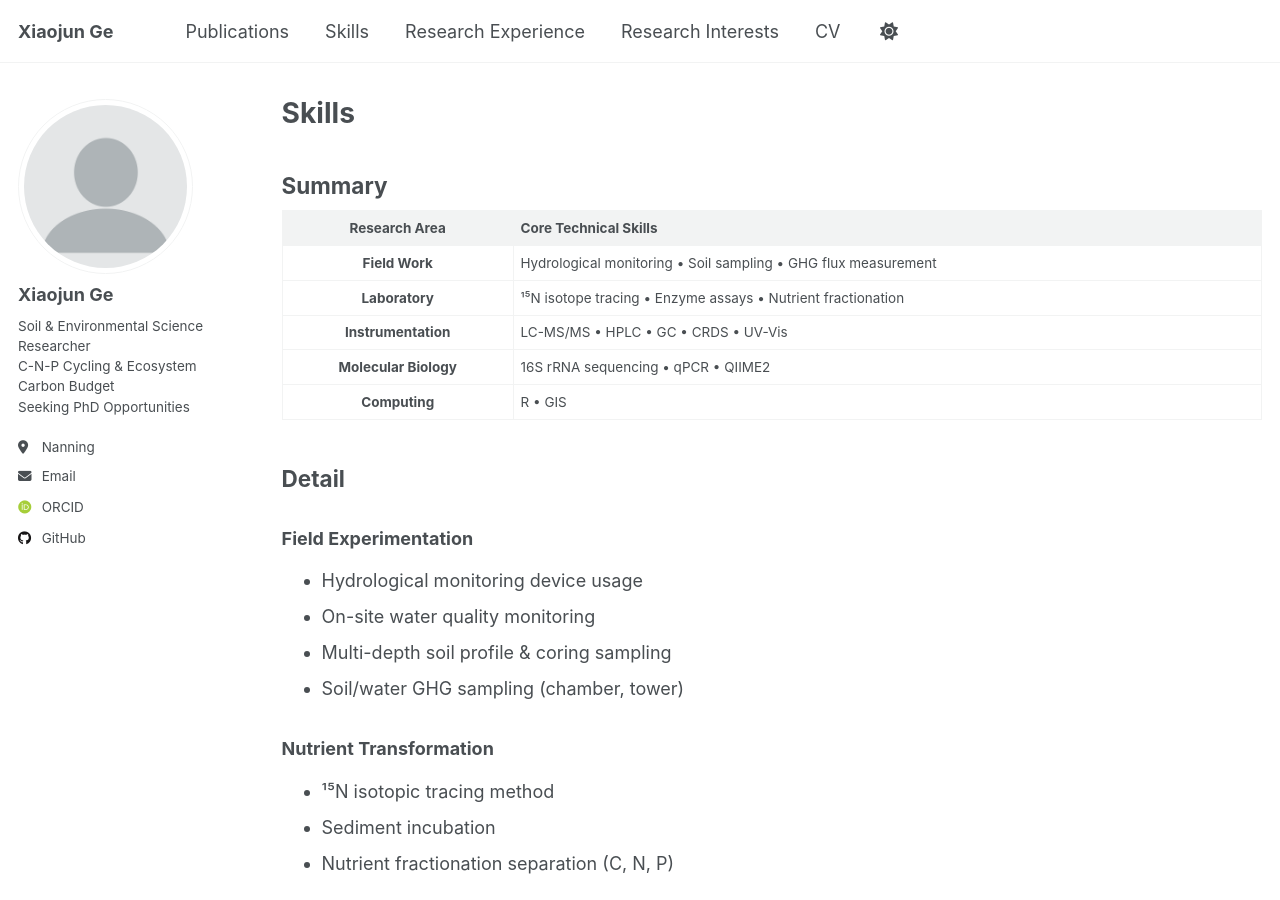
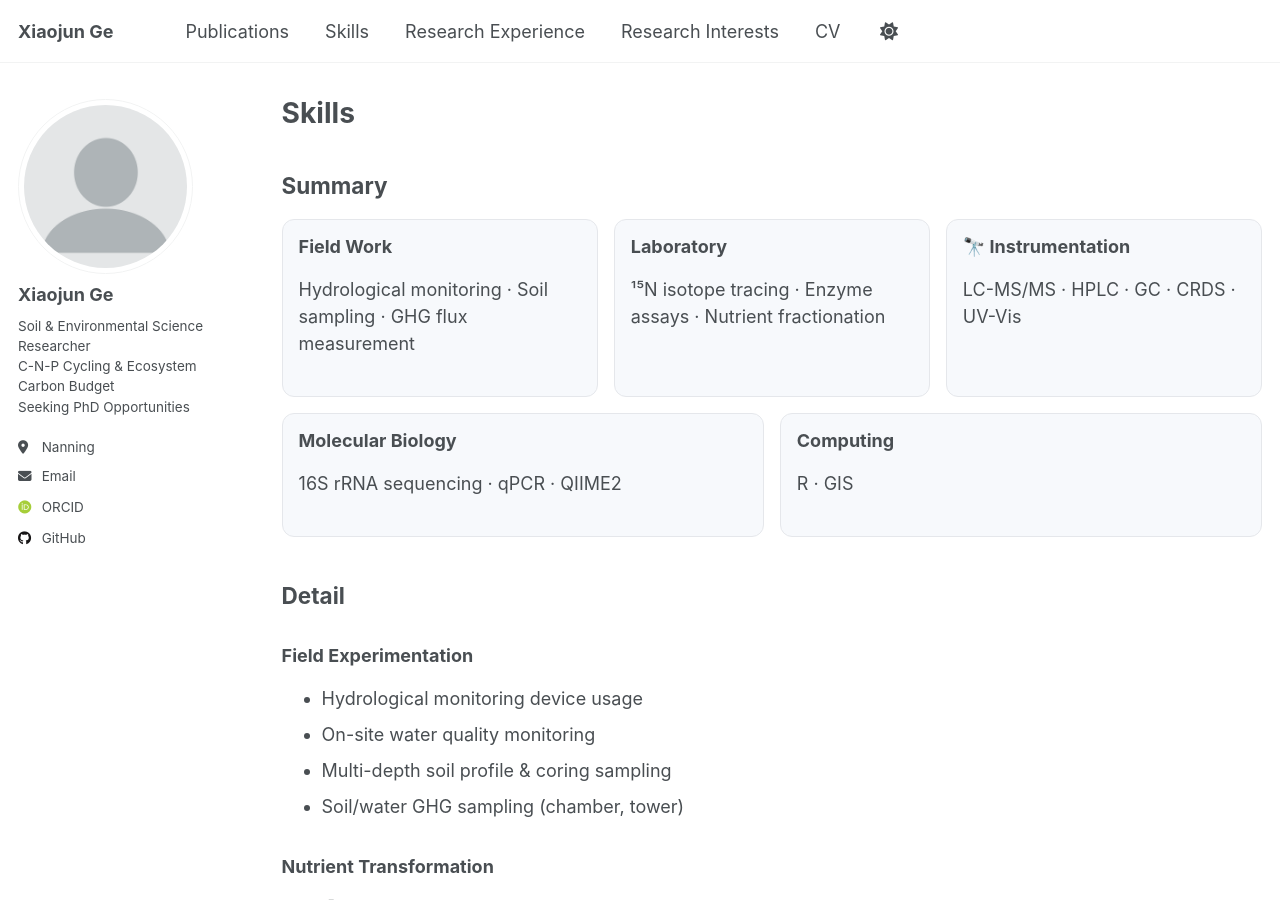
Before and after one commit to gexiaojun1201/Xiaojun_Ge.github.io, a Jekyll site: the page built from _pages/skills.md, in a window 1280 px wide and 900 px high. Built offline with Jekyll 4.4.1, drawn with Linux system fonts in a browser that asks for light colours; some web fonts are replaced; a script that is not in the unit is left out.

Commit message:
Update skills.md

```diff
--- a/_pages/skills.md
+++ b/_pages/skills.md
@@ -10,13 +10,34 @@ author_profile: true
 
 ## Summary
 
-| **Research Area** | **Core Technical Skills** |
-|:---:|:---|
-| **Field Work** | Hydrological monitoring • Soil sampling • GHG flux measurement |
-| **Laboratory** | ¹⁵N isotope tracing • Enzyme assays • Nutrient fractionation |
-| **Instrumentation** | LC-MS/MS • HPLC • GC • CRDS • UV-Vis |
-| **Molecular Biology** | 16S rRNA sequencing • qPCR • QIIME2 |
-| **Computing** | R • GIS |
+<div style="display:flex; flex-wrap:wrap; gap:16px; margin-top:20px;">
+
+  <div style="flex:1; min-width:260px; background:#f7f9fc; padding:16px; border-radius:12px; border:1px solid #e5e7eb;">
+    <h3 style="margin-top:0;">Field Work</h3>
+    <p>Hydrological monitoring · Soil sampling · GHG flux measurement</p>
+  </div>
+
+  <div style="flex:1; min-width:260px; background:#f7f9fc; padding:16px; border-radius:12px; border:1px solid #e5e7eb;">
+    <h3 style="margin-top:0;">Laboratory</h3>
+    <p>¹⁵N isotope tracing · Enzyme assays · Nutrient fractionation</p>
+  </div>
+
+  <div style="flex:1; min-width:260px; background:#f7f9fc; padding:16px; border-radius:12px; border:1px solid #e5e7eb;">
+    <h3 style="margin-top:0;">🔭 Instrumentation</h3>
+    <p>LC-MS/MS · HPLC · GC · CRDS · UV-Vis</p>
+  </div>
+
+  <div style="flex:1; min-width:260px; background:#f7f9fc; padding:16px; border-radius:12px; border:1px solid #e5e7eb;">
+    <h3 style="margin-top:0;">Molecular Biology</h3>
+    <p>16S rRNA sequencing · qPCR · QIIME2</p>
+  </div>
+
+  <div style="flex:1; min-width:260px; background:#f7f9fc; padding:16px; border-radius:12px; border:1px solid #e5e7eb;">
+    <h3 style="margin-top:0;">Computing</h3>
+    <p>R · GIS</p>
+  </div>
+
+</div>
 
 ## Detail
 
```
